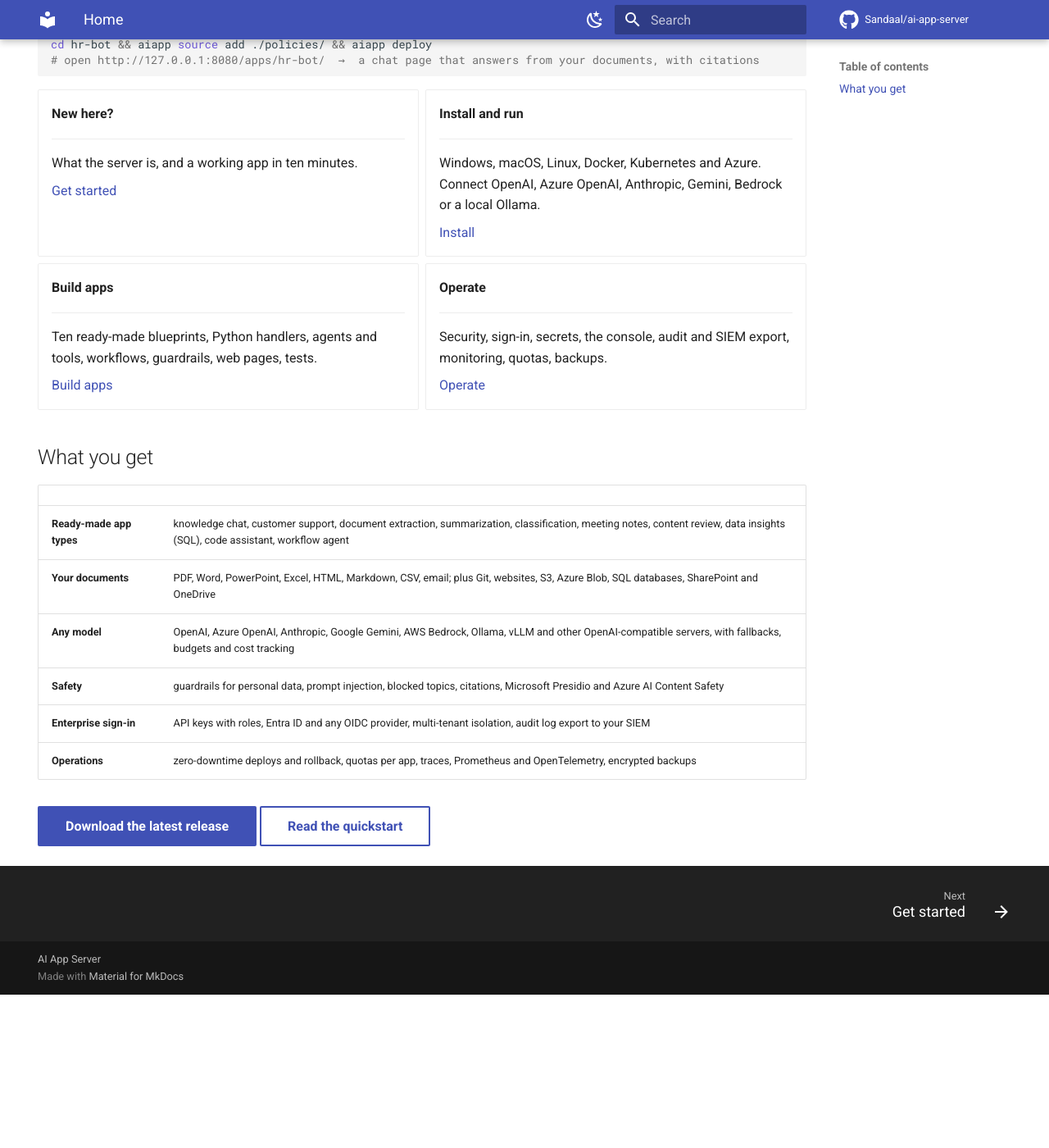
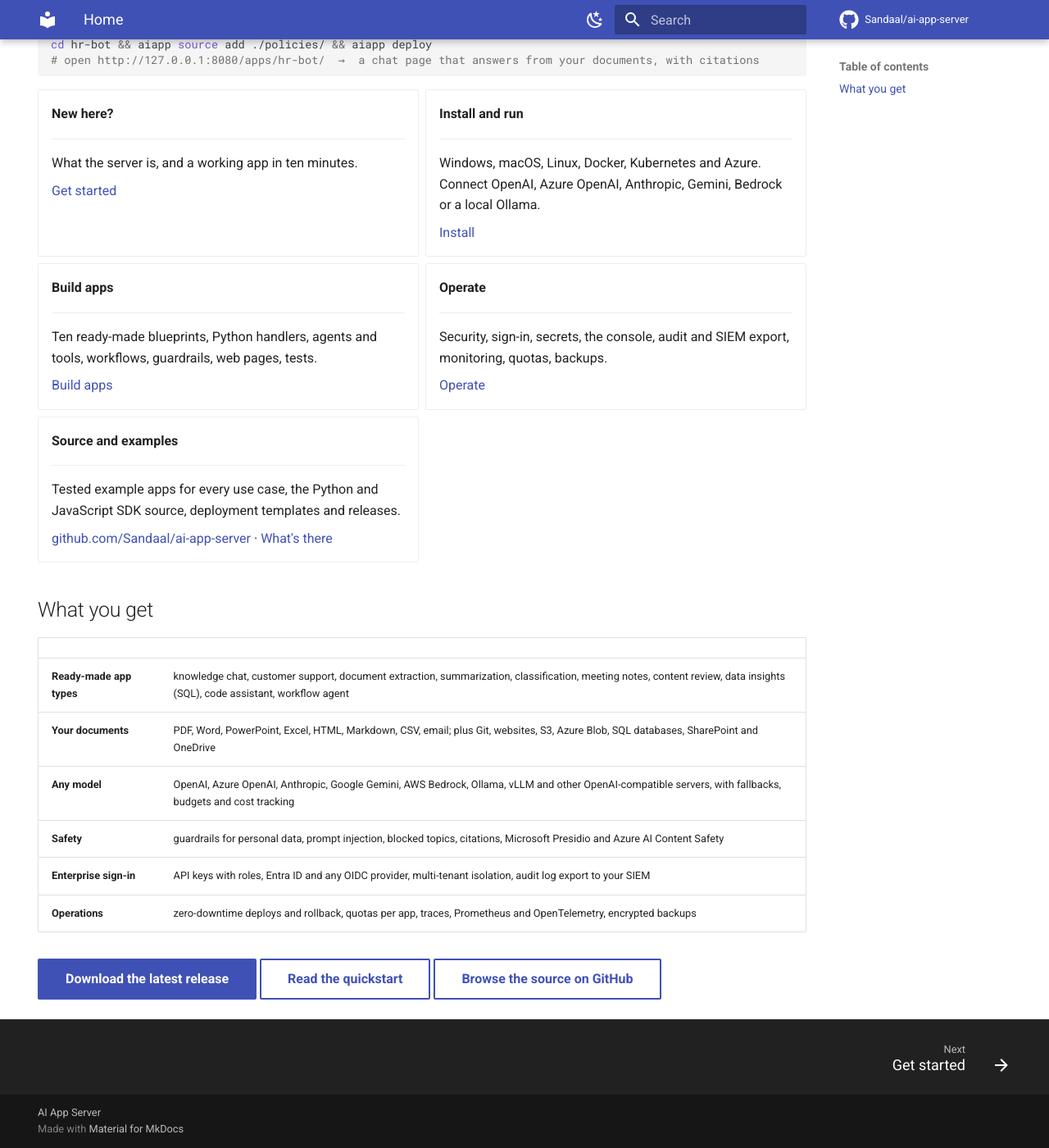
Before and after one commit to Sandaal/AI-App-Server, an MkDocs documentation site: the page built from docs/index.md, in a window 1280 px wide and 1400 px high, scrolled down 305 px. Shown: the whole window at 82% size. Built offline with MkDocs 1.6.1 and Material for MkDocs 9.7.7, drawn with Linux system fonts in a browser that asks for light colours; comment, search, counter and statistics services are not loaded; before the commit the page ends 1518 px from its top, so only the background shows below that.

Commit message:
Docs and templates from 5821b88

```diff
--- a/docs/index.md
+++ b/docs/index.md
@@ -47,6 +47,14 @@ cd hr-bot && aiapp source add ./policies/ && aiapp deploy
 
     [Operate](operate/index.md)
 
+-   **Source and examples**
+
+    ---
+
+    Tested example apps for every use case, the Python and JavaScript SDK source, deployment templates and releases.
+
+    [github.com/Sandaal/ai-app-server](https://github.com/Sandaal/ai-app-server) · [What's there](reference/repository.md)
+
 </div>
 
 ## What you get
@@ -60,4 +68,4 @@ cd hr-bot && aiapp source add ./policies/ && aiapp deploy
 | **Enterprise sign-in** | API keys with roles, Entra ID and any OIDC provider, multi-tenant isolation, audit log export to your SIEM |
 | **Operations** | zero-downtime deploys and rollback, quotas per app, traces, Prometheus and OpenTelemetry, encrypted backups |
 
-[Download the latest release](download.md){ .md-button .md-button--primary } [Read the quickstart](get-started/quickstart.md){ .md-button }
+[Download the latest release](download.md){ .md-button .md-button--primary } [Read the quickstart](get-started/quickstart.md){ .md-button } [Browse the source on GitHub](https://github.com/Sandaal/ai-app-server){ .md-button }
--- a/mkdocs.yml
+++ b/mkdocs.yml
@@ -99,6 +99,7 @@ nav:
       - Troubleshooting: operate/troubleshooting.md
   - Reference:
       - reference/index.md
+      - The public repository: reference/repository.md
       - Commands: reference/cli.md
       - Server configuration files: reference/config-files.md
       - Environment variables: reference/environment.md
```
Also changed, not shown: docs/get-started/index.md (+2 -0 lines), docs/install/index.md (+2 -0 lines), docs/operate/index.md (+2 -0 lines), docs/reference/index.md (+1 -0 lines), docs/reference/repository.md (added, +27 -0 lines), 1 other file.
